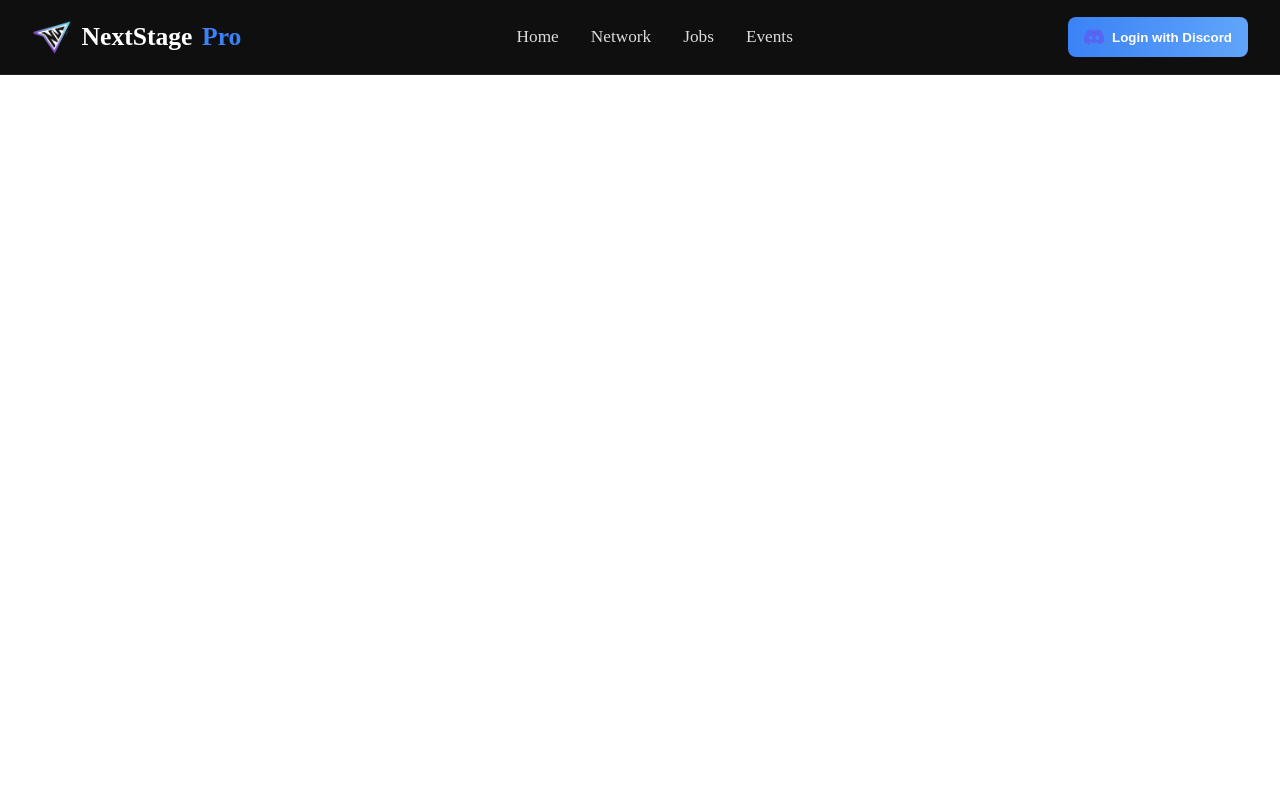
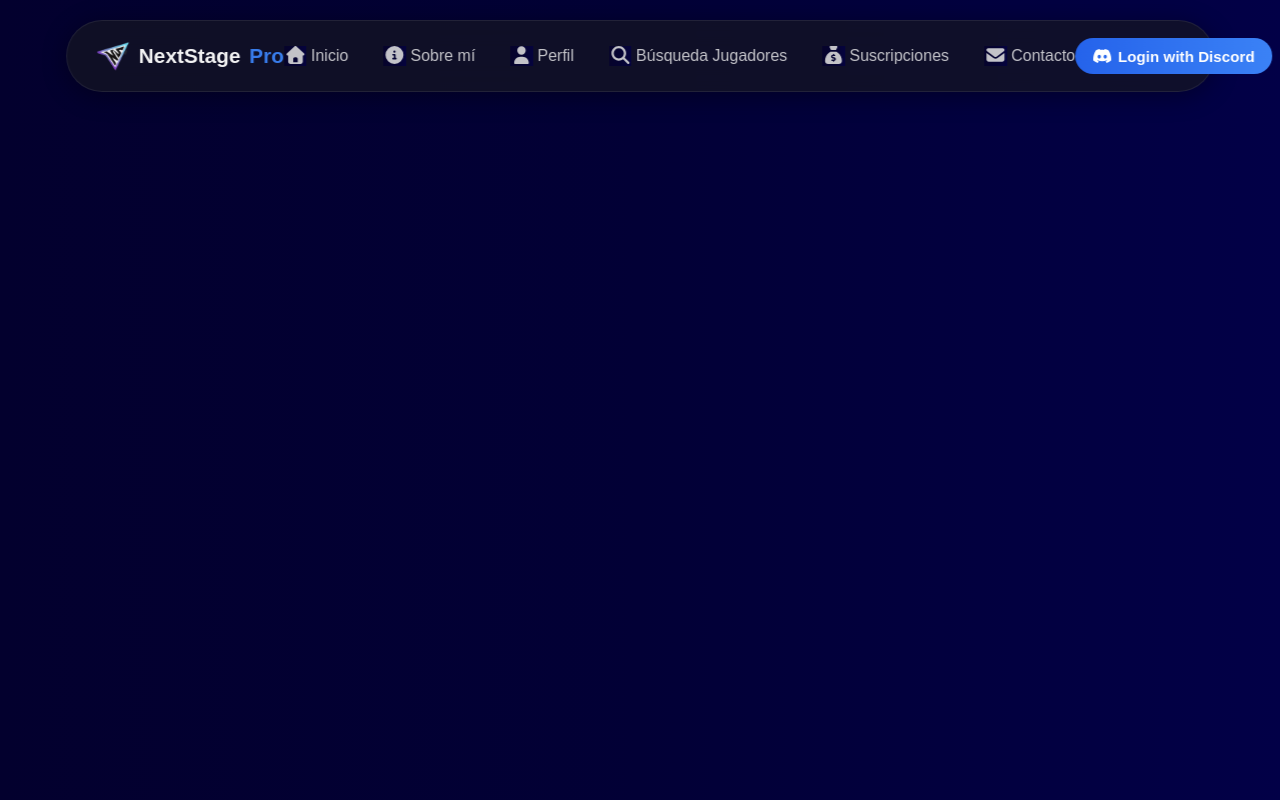
Before and after one commit to BeltranMondejar/NextStagePro, an Angular app: page / in a window 1280 px wide. Built offline with nearby package versions, Linux system fonts and the light colour scheme.

Commit message:
Header completado a falta de quitar fondo svg y hacer responsive

```diff
--- a/package.json
+++ b/package.json
@@ -28,6 +28,10 @@
     "@angular/forms": "^20.3.0",
     "@angular/platform-browser": "^20.3.0",
     "@angular/router": "^20.3.0",
+    "@fortawesome/angular-fontawesome": "^3.0.0",
+    "@fortawesome/fontawesome-svg-core": "^7.1.0",
+    "@fortawesome/free-brands-svg-icons": "^7.1.0",
+    "@fortawesome/free-solid-svg-icons": "^7.1.0",
     "rxjs": "~7.8.0",
     "tslib": "^2.3.0",
     "zone.js": "~0.15.0"
--- a/src/app/app.ts
+++ b/src/app/app.ts
@@ -1,4 +1,5 @@
 import { Component, signal } from '@angular/core';
+import { FontAwesomeModule } from '@fortawesome/angular-fontawesome';
 import { RouterOutlet } from '@angular/router';
 import { HeaderComponent } from './components/header/header';
 
@@ -7,10 +8,11 @@ import { HeaderComponent } from './components/header/header';
   standalone: true,
   imports: [
     RouterOutlet,
+    FontAwesomeModule,
     HeaderComponent
   ],
   templateUrl: './app.html',
-  styleUrl: './app.css'
+  styleUrls: ['./app.css']
 })
 export class App {
   protected readonly title = signal('NextStagePro');
--- a/src/app/components/header/header.css
+++ b/src/app/components/header/header.css
@@ -1,140 +1,165 @@
+* {
+  font-family: "Bahnschrift SemiBold", Bahnschrift, sans-serif;
+}
+/* === HEADER GENERAL === */
 .header-container {
   position: fixed;
-  top: 0;
-  left: 0;
-  width: 100%;
-  height: 75px;
+  top: 20px;
+  left: 50%;
+  transform: translateX(-50%);
+
+  width: 85%;
+  height: 70px;
 
   display: flex;
   align-items: center;
   justify-content: space-between;
+  padding: 0 1.8rem;
 
-  padding: 0 2rem;
-  box-sizing: border-box;
+  background: rgba(20, 20, 35, 0.75);
+  backdrop-filter: blur(12px);
+  border: 1px solid rgba(255, 255, 255, 0.08);
 
-  background: #0f0f0f;
-  border-bottom: 1px solid #222;
+  border-radius: 40px;
+  box-shadow: 0 4px 25px rgba(0, 0, 0, 0.35);
+
   color: white;
-
   z-index: 1000;
 }
+
 body {
-  padding-top: 75px;
+  padding-top: 110px;
 }
 
-/* LOGO */
+/* === LOGO === */
 .logo {
   display: flex;
   align-items: center;
-  gap: 0.6rem;
-  font-size: 1.6rem;
+  gap: 0.55rem;
+  font-size: 1.3rem;
   font-weight: 700;
   white-space: nowrap;
+  opacity: 0.95;
+  background: transparent !important;
 }
 
 .logo-img {
-  width: 40px;
-  height: 40px;
+  width: 34px;
+  height: 34px;
   object-fit: contain;
 }
 
 .logo span {
-  color: #3B82F6;
+  color: #3b82f6;
+
 }
 
-/* MENU */
+/* === MENÚ CENTRADO === */
 .menu {
   display: flex;
   align-items: center;
-  justify-content: center;
-  gap: 2rem;
+  gap: 2.2rem;
+  background: transparent !important;
 }
 
 .menu a {
   cursor: pointer;
-  font-size: 1.08rem;
-  opacity: 0.85;
-  transition: 0.2s;
+  font-size: 1rem;
+  opacity: 0.75;
+  transition: 0.25s;
   white-space: nowrap;
+  background: transparent !important;
+}
+
+.menu fa-icon {
+  font-size: 18px;
+  vertical-align: middle;
 }
 
 .menu a:hover {
   opacity: 1;
+  transform: translateY(-1px);
 }
 
+/* === LADO DERECHO === */
 .right {
   display: flex;
   align-items: center;
-  gap: 1.3rem;
+  gap: 1.1rem;
   white-space: nowrap;
+  background: transparent !important;
 }
 
-/* DISCORD BUTTON */
+/* === BOTÓN DISCORD === */
 .discord-btn {
   display: flex;
   align-items: center;
-  gap: 0.5rem;
+  gap: 0.45rem;
 
-  padding: 0.6rem 1rem;
-  background: linear-gradient(90deg, #3B82F6, #60A5FA);
+  padding: 0.55rem 1.1rem;
+  background: linear-gradient(90deg, #2563eb, #3b82f6);
   border: none;
-  border-radius: 8px;
 
+  border-radius: 20px;
   color: white;
   cursor: pointer;
   font-weight: 600;
-  transition: 0.2s;
+  font-size: 0.95rem;
+
+  transition: 0.25s;
   white-space: nowrap;
 }
 
 .discord-btn:hover {
-  opacity: 0.85;
+  box-shadow: 0 0 18px rgba(59, 130, 246, 0.55);
+  transform: translateY(-1px);
 }
 
 .discord-btn .icon {
-  width: 20px;
-  height: 20px;
+  width: 18px;
+  height: 18px;
+  filter: brightness(0) invert(1);
 }
 
-/* NOTIFICATIONS */
+/* === NOTIFICACIONES === */
 .notif {
   position: relative;
   cursor: pointer;
   font-size: 1.4rem;
+  background: transparent !important;
 }
 
 .badge {
   position: absolute;
   top: -6px;
   right: -10px;
+
   background: #ff3b3b;
-  padding: 2px 6px;
+  padding: 2px 7px;
   border-radius: 50%;
-  font-size: 0.75rem;
+  font-size: 0.65rem;
+  font-weight: bold;
 }
 
-/* AVATAR */
+/* === AVATAR === */
 .avatar {
-  width: 42px;
-  height: 42px;
+  width: 40px;
+  height: 40px;
   border-radius: 50%;
   cursor: pointer;
-  border: 2px solid #6d5dfc;
+
+  border: 2px solid #3b82f6;
   transition: 0.2s;
 }
 
 .avatar:hover {
-  transform: scale(1.05);
+  transform: scale(1.06);
 }
 
-/* RESPONSIVE */
+/* === RESPONSIVE === */
 @media (max-width: 1050px) {
   .menu {
-    gap: 1.2rem;
-  }
-
-  .search {
-    width: 180px;
+    gap: 1.3rem;
   }
 }
 
@@ -142,8 +167,12 @@ body {
   .menu {
     display: none;
   }
+}
 
-  .search {
-    display: none;
-  }
+/* --- BORRAR CUALQUIER FONDO DENTRO DEL HEADER --- */
+.header-container span {
+  background: transparent !important;
 }
+.header-container img {
+  background: transparent !important;
+}
--- a/src/app/components/header/header.html
+++ b/src/app/components/header/header.html
@@ -5,10 +5,12 @@
   </div>
 
   <nav class="menu">
-    <a>Home</a>
-    <a>Network</a>
-    <a>Jobs</a>
-    <a>Events</a>
+    <a><fa-icon [icon]="faHome"></fa-icon> Inicio</a>
+    <a><fa-icon [icon]="faCircleInfo"></fa-icon> Sobre mí</a>
+    <a><fa-icon [icon]="faUser"></fa-icon> Perfil</a>
+    <a><fa-icon [icon]="faSearch"></fa-icon> Búsqueda Jugadores</a>
+    <a><fa-icon [icon]="faSackDollar"></fa-icon> Suscripciones</a>
+    <a><fa-icon [icon]="faEnvelope"></fa-icon> Contacto</a>
   </nav>
 
   <div class="right">
@@ -18,20 +20,24 @@
   </div>
 </header>
 <header *ngIf="isLogged" class="header-container">
-  <div class="logo">NextStage<span>Pro</span></div>
+  <div class="logo">
+    <img src="logos/Logo_NSPro.gg_Oficial_SF.png" class="logo-img" />
+    NextStage<span>Pro</span>
+  </div>
 
   <nav class="menu">
-    <a>Feed</a>
-    <a>Network</a>
-    <a>Jobs</a>
-    <a>Events</a>
-    <a>Messages</a>
+    <a><fa-icon [icon]="faHome"></fa-icon> Inicio</a>
+    <a><fa-icon [icon]="faCircleInfo"></fa-icon> Sobre mí</a>
+    <a><fa-icon [icon]="faUser"></fa-icon> Perfil</a>
+    <a><fa-icon [icon]="faSearch"></fa-icon> Búsqueda Jugadores</a>
+    <a><fa-icon [icon]="faSackDollar"></fa-icon> Suscripciones</a>
+    <a><fa-icon [icon]="faEnvelope"></fa-icon> Contacto</a>
   </nav>
 
   <div class="right">
     <div class="notif">
       <span class="badge">3</span>
-      🔔
+      <fa-icon [icon]="faBell"></fa-icon>
     </div>
 
     <img class="avatar" [src]="user.avatar" [alt]="user.name" (click)="logout()" />
--- a/src/app/components/header/header.ts
+++ b/src/app/components/header/header.ts
@@ -1,14 +1,27 @@
 import { Component } from '@angular/core';
 import { CommonModule } from '@angular/common';
+import { FontAwesomeModule } from '@fortawesome/angular-fontawesome';
+import { faHome, faCircleInfo, faUser, faSearch, faSackDollar, faEnvelope, faBell } from '@fortawesome/free-solid-svg-icons';
+import { faDiscord } from '@fortawesome/free-brands-svg-icons';
 
 @Component({
   selector: 'app-header',
   standalone: true,
-  imports: [CommonModule],
+  imports: [CommonModule, FontAwesomeModule],
   templateUrl: './header.html',
   styleUrls: ['./header.css']
 })
 export class HeaderComponent {
+
+  // Iconos FontAwesome
+  faHome = faHome;
+  faCircleInfo = faCircleInfo;
+  faUser = faUser;
+  faSearch = faSearch;
+  faSackDollar = faSackDollar;
+  faEnvelope = faEnvelope;
+  faBell = faBell;
+  faDiscord = faDiscord;
 
   // Simula login. Luego lo reemplazamos con un AuthService real.
   isLogged = false;
--- a/src/styles.css
+++ b/src/styles.css
@@ -1 +1,4 @@
 /* You can add global styles to this file, and also import other style files */
+*{
+  background: linear-gradient(90deg,rgba(3, 0, 46, 1) 0%, rgba(2, 0, 54, 1) 50%, rgba(2, 0, 71, 1) 100%);
+}
```
Also changed, not shown: 1 other file (tests, documents, lock files or other folders).
